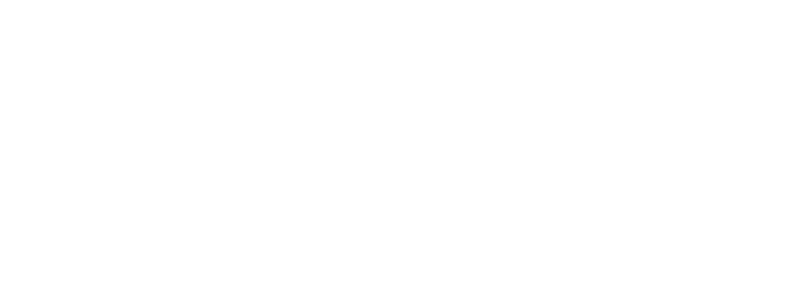
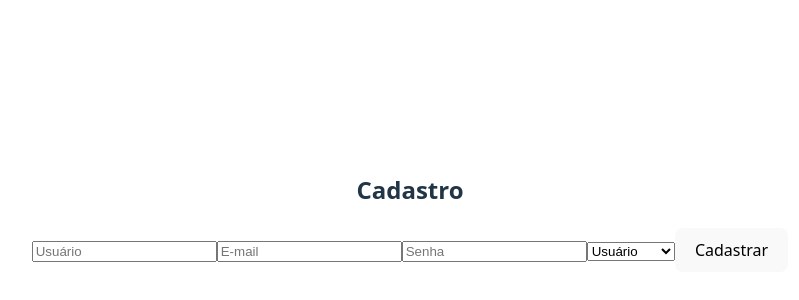
Before and after one commit to gbrielzera/Hortifruti-front-end, a React (Vite) app in the folder hortifruti/: page /register in a window 1280 px wide. Before the commit this address had no page. Shown: the part 188-488 px from the top of the page, without its empty margins (230-1029 px from the left). Built offline with nearby package versions, Linux system fonts and the light colour scheme.

Commit message:
avanços no front

```diff
--- a/hortifruti/src/App.tsx
+++ b/hortifruti/src/App.tsx
@@ -6,6 +6,7 @@ import LoginPage from './pages/LoginPage';
 import HomePage from './pages/HomePage'; // Você precisará criar esta página
 import { useAuth } from './components/Auth/AuthProvider';
 import Dashboard from './pages/Dashboard'; // Você precisará criar esta página
+import RegisterPage from './components/Auth/RegisterPage';
 
 const PrivateRoute = ({ children }: { children: React.ReactNode }) => {
   const { usuario, loading } = useAuth();
@@ -19,6 +20,7 @@ const App = () => {
       <Routes>
         <Route path="/login" element={<LoginPage />} />
         <Route path="/dashboard" element={<Dashboard />}></Route>
+        <Route path="/register" element={<RegisterPage />} />
         <Route
           path="/"
           element={
--- /dev/null
+++ b/hortifruti/src/components/Auth/RegisterPage.tsx
@@ -0,0 +1,64 @@
+/* eslint-disable @typescript-eslint/no-explicit-any */
+// src/pages/RegisterPage.tsx
+import { useState } from "react";
+import axios from "axios";
+import { useNavigate } from "react-router-dom";
+
+export default function RegisterPage() {
+  const [username, setUsername] = useState("");
+  const [email, setEmail] = useState("");
+  const [senha, setSenha] = useState("");
+  const [role, setRole] = useState("USER");
+  const navigate = useNavigate();
+
+  const handleRegister = async (e: React.FormEvent) => {
+    e.preventDefault();
+    try {
+      await axios.post("http://localhost:3000/auth/register", {
+        username,
+        email,
+        senha,
+        role,
+      });
+      alert("Cadastro realizado com sucesso!");
+      navigate("/login");
+    } catch (error: any) {
+      alert("Erro no cadastro: " + (error.response?.data?.message || "erro"));
+    }
+  };
+
+  return (
+    <div>
+      <h2>Cadastro</h2>
+      <form onSubmit={handleRegister}>
+        <input
+          type="text"
+          placeholder="Usuário"
+          value={username}
+          onChange={(e) => setUsername(e.target.value)}
+          required
+        />
+        <input
+          type="email"
+          placeholder="E-mail"
+          value={email}
+          onChange={(e) => setEmail(e.target.value)}
+          required
+        />
+        <input
+          type="password"
+          placeholder="Senha"
+          value={senha}
+          onChange={(e) => setSenha(e.target.value)}
+          required
+        />
+        <select value={role} onChange={(e) => setRole(e.target.value)}>
+          <option value="USER">Usuário</option>
+          <option value="ENTREGADOR">Entregador</option>
+          <option value="LOJISTA">Lojista</option>
+        </select>
+        <button type="submit">Cadastrar</button>
+      </form>
+    </div>
+  );
+}
```
